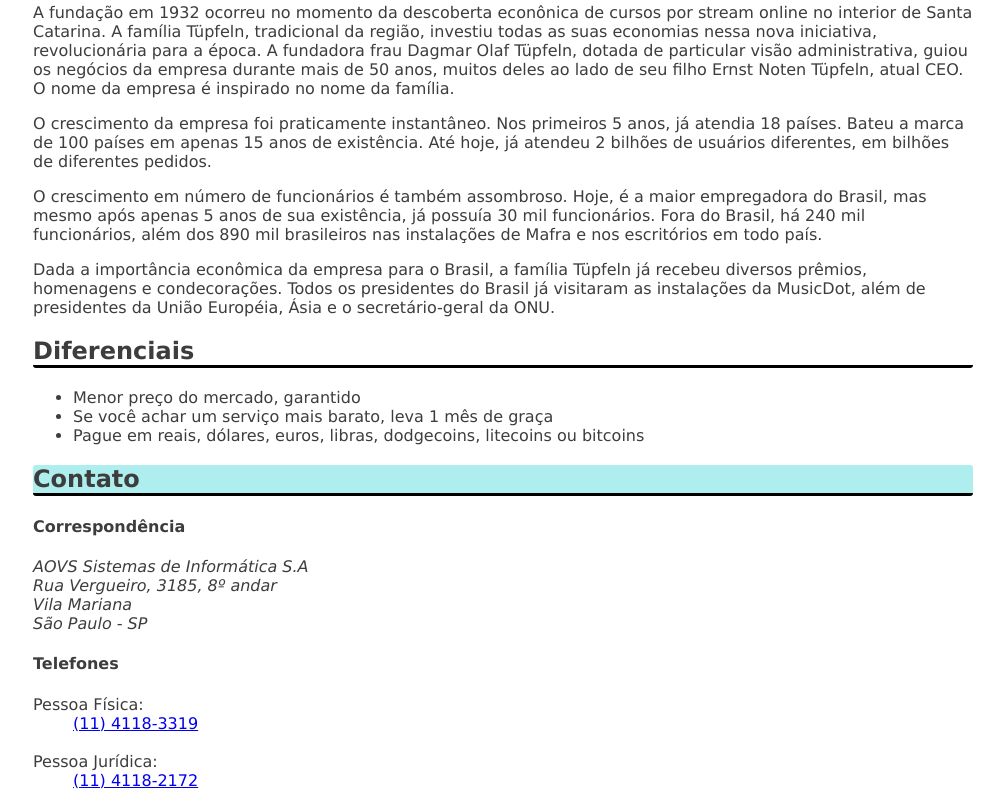
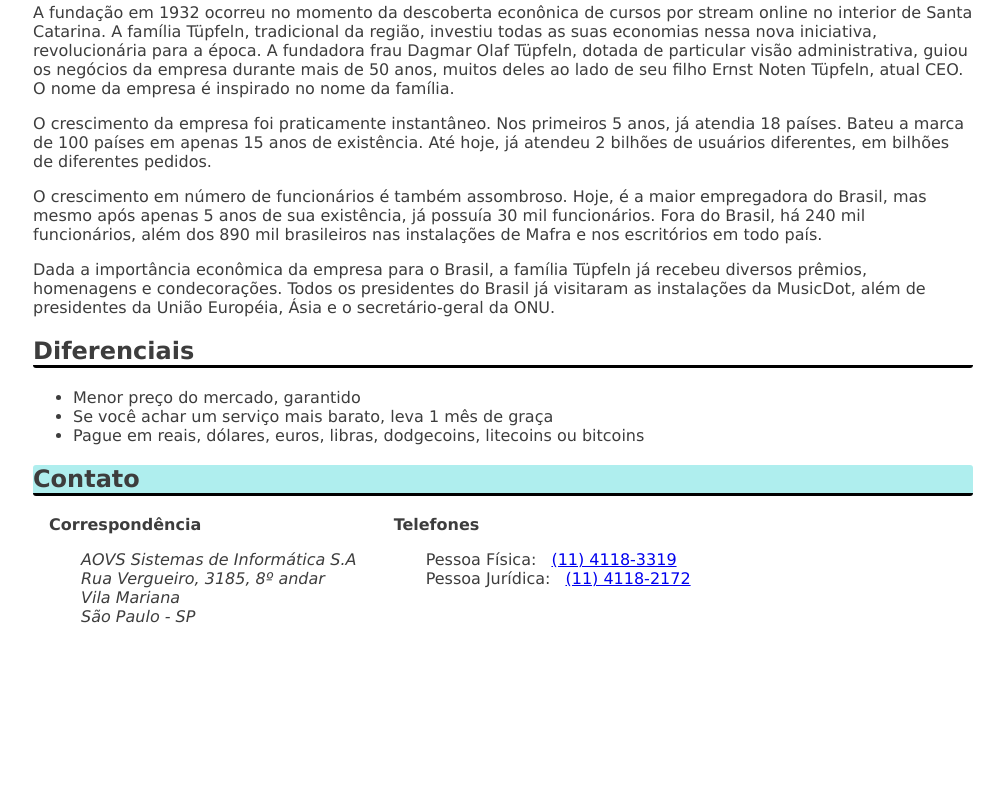
Before and after one commit to bearlim/CursoDevWeb, a plain HTML site: page sobre.html in a window 1280 px wide. Shown: the part 1948-2754 px from the top of the page, without its empty margins (137-1141 px from the left). After the commit the page ends 2606 px from the top, so only its background shows below. Drawn offline with Linux system fonts and the light colour scheme.

Commit message:
Aprendendo novos conceitos do CSS

```diff
--- a/css/sobre.css
+++ b/css/sobre.css
@@ -52,3 +52,35 @@ figcaption {
 #contato {
     background-color: paleturquoise;
 }
+
+.titulo {
+    padding: 10px;
+    font-size: 32px;
+    background-color: #E1EDF2;
+}
+.contato__subtitulo {
+    display: inline;
+}
+.contato__info {
+    margin: 16px 0 24px;
+    padding-left: 32px;
+}
+
+/* fazendo com que o dt e o dd fiquem lado a lado*/
+.contato__info-titulo, .contato__info-descricao {
+    display: inline;
+}
+/* definindo uma nova margem para o dd*/
+.contato__info-descricao {
+    margin-left: 10px;
+}
+
+.contato__secao {
+    display: inline-block;
+    vertical-align: top;
+    margin-left: 16px;
+}
+
+.contato__secao--telefone {
+    margin-left: 32px;
+}
--- a/sobre.html
+++ b/sobre.html
@@ -1,5 +1,5 @@
 <!DOCTYPE html>
-<html lang="en">
+<html lang="pt-BR">
     <head>
         <meta charset="UTF-8">
         <meta http-equiv="X-UA-Compatible" content="IE=edge">
@@ -75,12 +75,11 @@
         </div>
 
         <!--Usando novas tags (section, article e address)-->
-        <div>
-            <h2 id="contato">Contato</h2>
-
-            <h4>Correspondência</h4>
+        <h2 id="contato">Contato</h2>
+        <div class="contato__secao">
+            <h4 class="contato__subtitulo">Correspondência</h4>
             <!--Usando tag address-->
-            <address>
+            <address class="contato__info">
                 AOVS Sistemas de Informática S.A
                 <br>
                 Rua Vergueiro, 3185, 8º andar
@@ -89,18 +88,21 @@
                 <br>
                 São Paulo - SP
             </address>
+        </div>
 
-            <h4>Telefones</h4>
+
+        <div class="contato__secao contato__secao--telefone">
+            <h4 class="contato__subtitulo">Telefones</h4>
             <!--
                 Usando o href para dar o dump no número de telefone! além
                 de usar a lista de descrição
             -->
-            <dl>
-                <dt>Pessoa Física:</dt>
-                <dd> <a href="tel://114118-3319">(11) 4118-3319</a></dd>
+            <dl class="contato__info">
+                <dt class="contato__info-titulo">Pessoa Física:</dt>
+                <dd class="contato__info-descricao"> <a href="tel://114118-3319">(11) 4118-3319</a></dd>
                 <br>
-                <dt>Pessoa Jurídica:</dt>
-                <dd> <a href="tel://114118-2172">(11) 4118-2172</a></dd>
+                <dt class="contato__info-titulo">Pessoa Jurídica:</dt>
+                <dd class="contato__info-descricao"> <a href="tel://114118-2172">(11) 4118-2172</a></dd>
             </dl>
         </div>
     </body>
```
Also changed, not shown: blockInline.html (added, +29 -0 lines).
